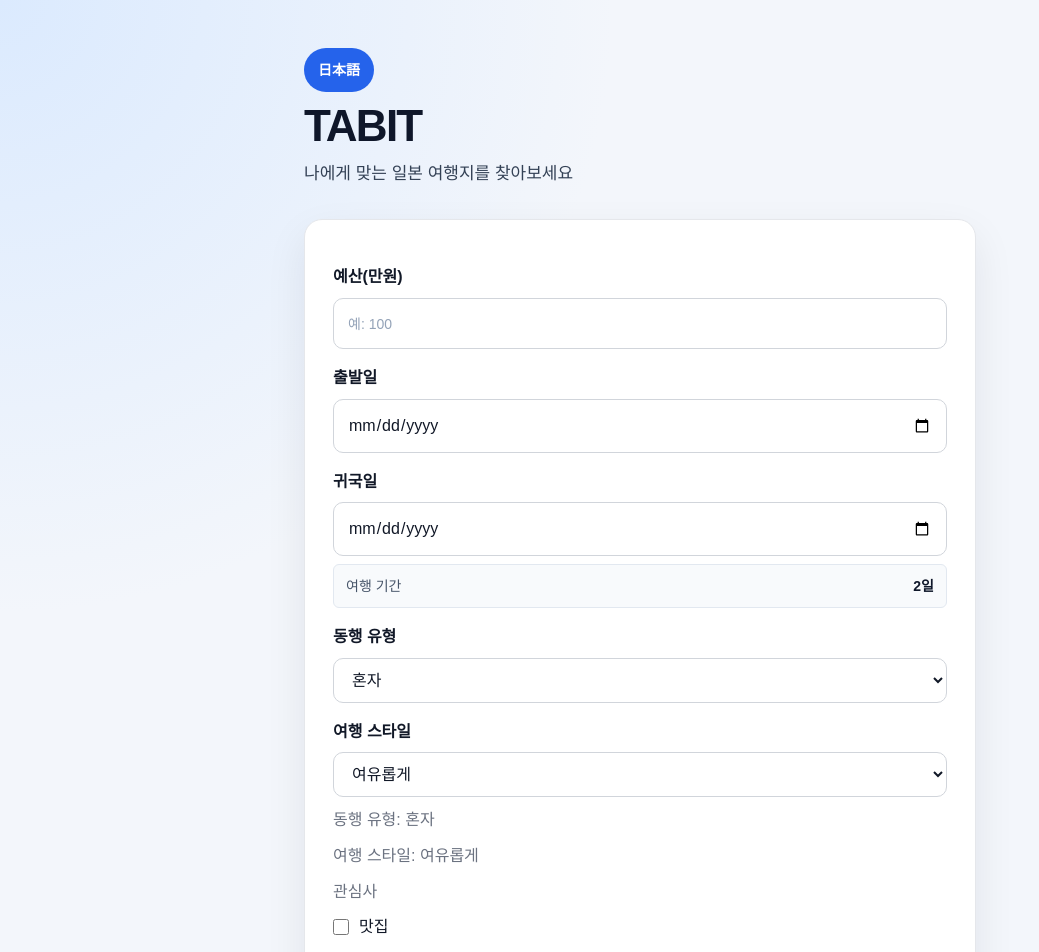
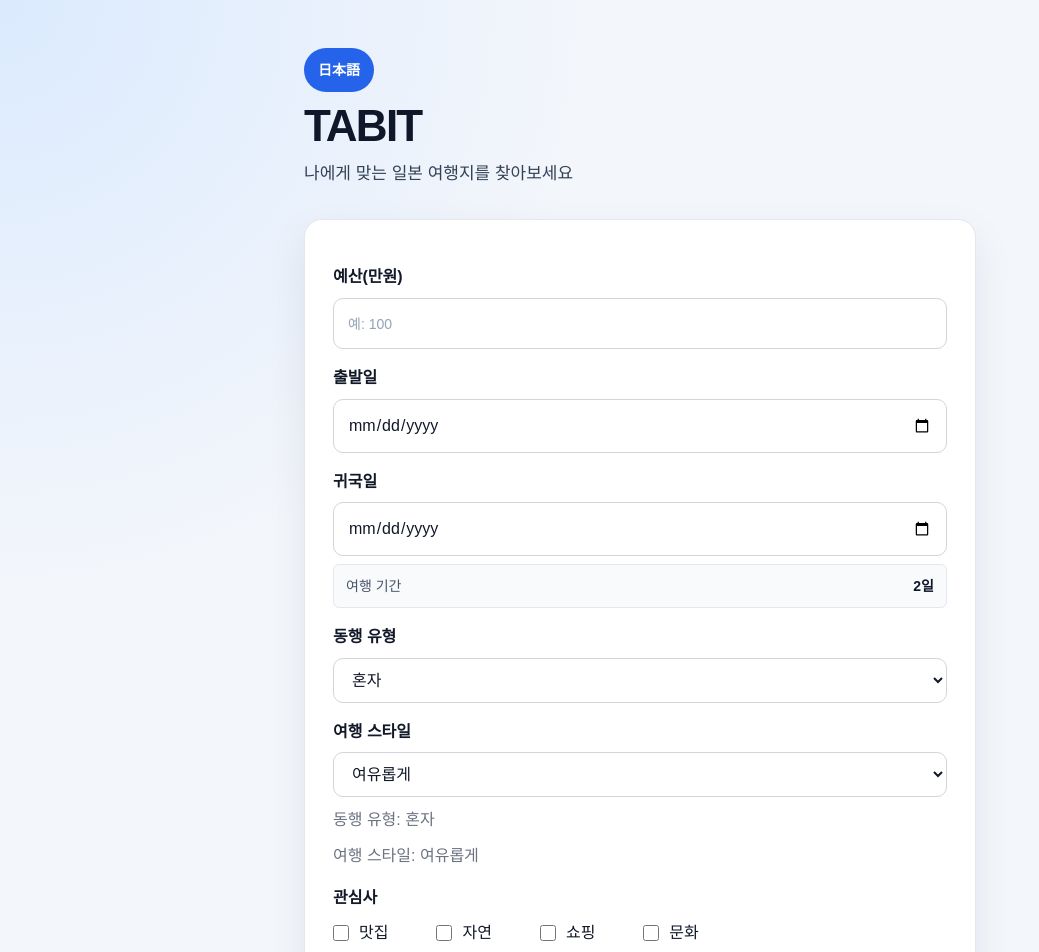
Before and after one commit to KlmY0ngBe0m/TABIT, a Next.js app in the folder frontend/: page / in a window 1280 px wide. Shown: the top 952 px of the page, without its empty margins (0-1039 px from the left). Built offline with nearby package versions, Linux system fonts and the light colour scheme.

Commit message:
旅行日程入力とフォームUIを改善

```diff
--- a/frontend/src/app/globals.css
+++ b/frontend/src/app/globals.css
@@ -111,6 +111,21 @@ input[type="checkbox"] {
   accent-color: var(--primary);
 }
 
+.interest-options {
+  display: flex;
+  flex-wrap: wrap;
+  gap: 12px 48px;
+  margin-top: auto;
+}
+
+.interest-option {
+  display: inline-flex;
+  align-items: center;
+  gap: 6px;
+  font-size: 14px;
+  cursor: pointer;
+}
+
 textarea {
   min-height: 44px;
   max-height: 140px;
@@ -221,7 +236,7 @@ main > button {
   font-size: 18px;
 }
 
-.result-card u1 {
+.result-card ul {
   padding-left: 20px;
 }
 
@@ -279,7 +294,7 @@ main > button {
   line-height: 1.6;
 }
 
-button::disabled {
+button:disabled {
   opacity: 0.65;
   cursor: not-allowed;
   transform: none;
--- a/frontend/src/components/InterestSelector.tsx
+++ b/frontend/src/components/InterestSelector.tsx
@@ -1,5 +1,5 @@
 type InterestSelectorProps = {
-    interests: string [];
+    interests: string[];
     interestLabels: Record<string, string>;
     handleInterestChange: (interest: string) => void;
     title: string;
@@ -17,10 +17,11 @@ export default function InterestSelector({
 }: InterestSelectorProps) {
     return (
         <>
-        <p>{title}</p>
+            <label>{title}</label>
 
+            <div className="interest-options">
                 {interestOptions.map((interest) => (
-            <label key={interest}>
+                    <label key={interest} className="">
                         <input
                             type="checkbox"
                             checked={interests.includes(interest)}
@@ -29,7 +30,7 @@ export default function InterestSelector({
                         {interestLabels[interest]}
                     </label>
                 ))}
-
+            </div>
             <p>
                 {selectedTitle}:{" "}
                 {interests.map((interest) => interestLabels[interest]).join(", ")}
```
Lines whose indentation alone changed are shown as unchanged.
